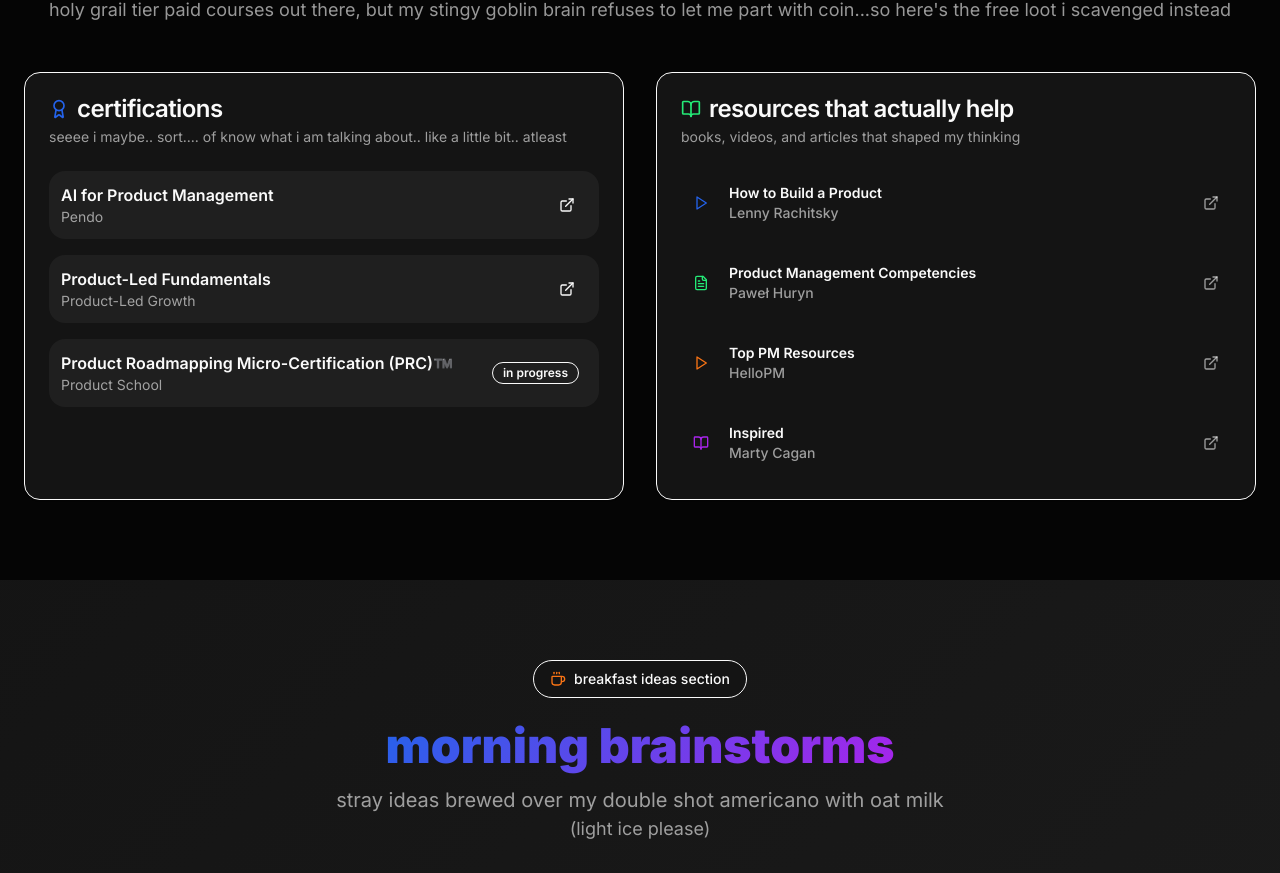
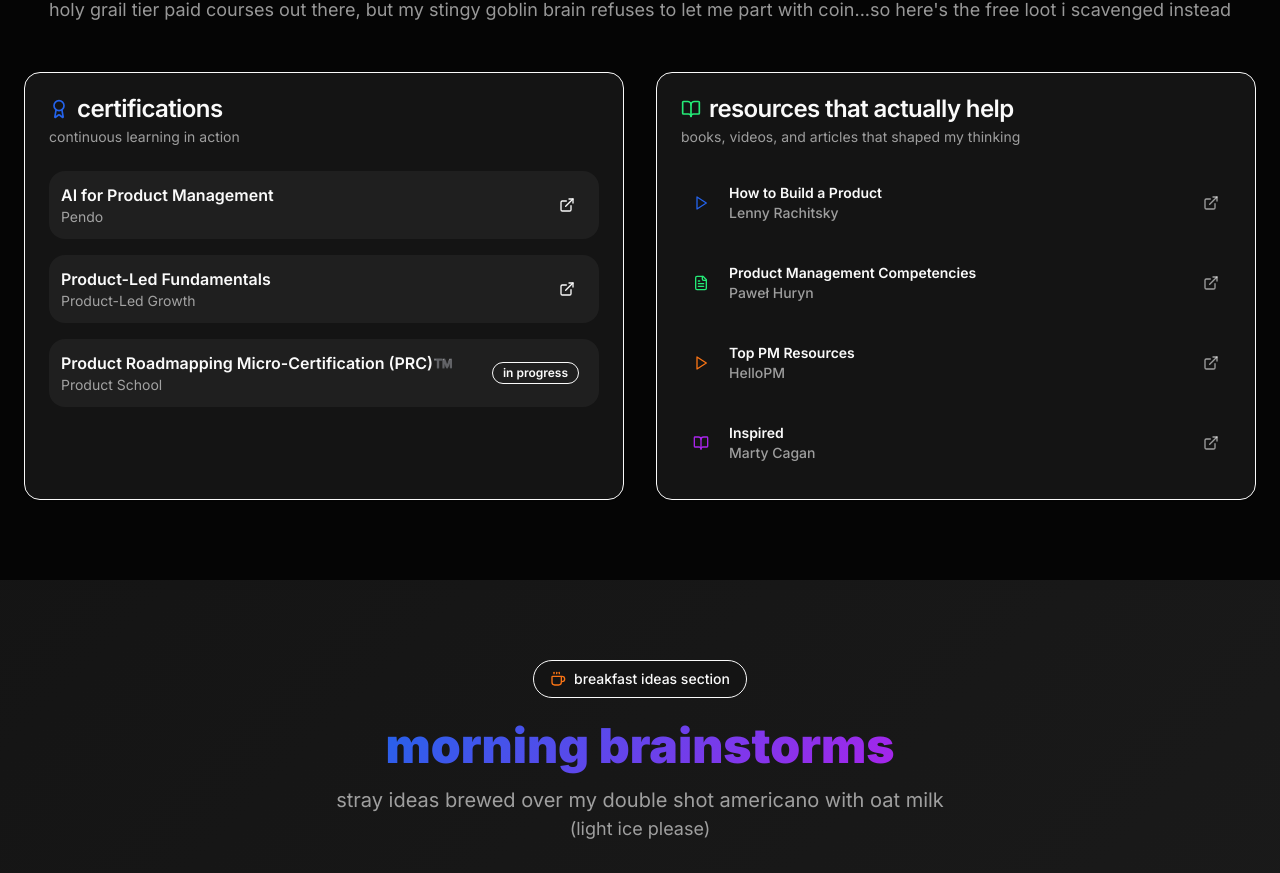
Before and after one commit to agrawalreva/meta-product-portfolio, a React (Vite) app: page / in a window 1280 px wide. Shown: the part 3616-4489 px from the top of the page. Built offline with nearby package versions, Linux system fonts and the light colour scheme.

Commit message:
small fix'

```diff
--- a/src/components/ProcessSection.tsx
+++ b/src/components/ProcessSection.tsx
@@ -156,7 +156,7 @@ const ProcessSection = () => {
                   certifications
                 </CardTitle>
                 <CardDescription>
-                  seeee i maybe.. sort.... of know what i am talking about.. like a little bit.. atleast
+                  continuous learning in action
                 </CardDescription>
               </CardHeader>
               <CardContent className="space-y-4">
```
